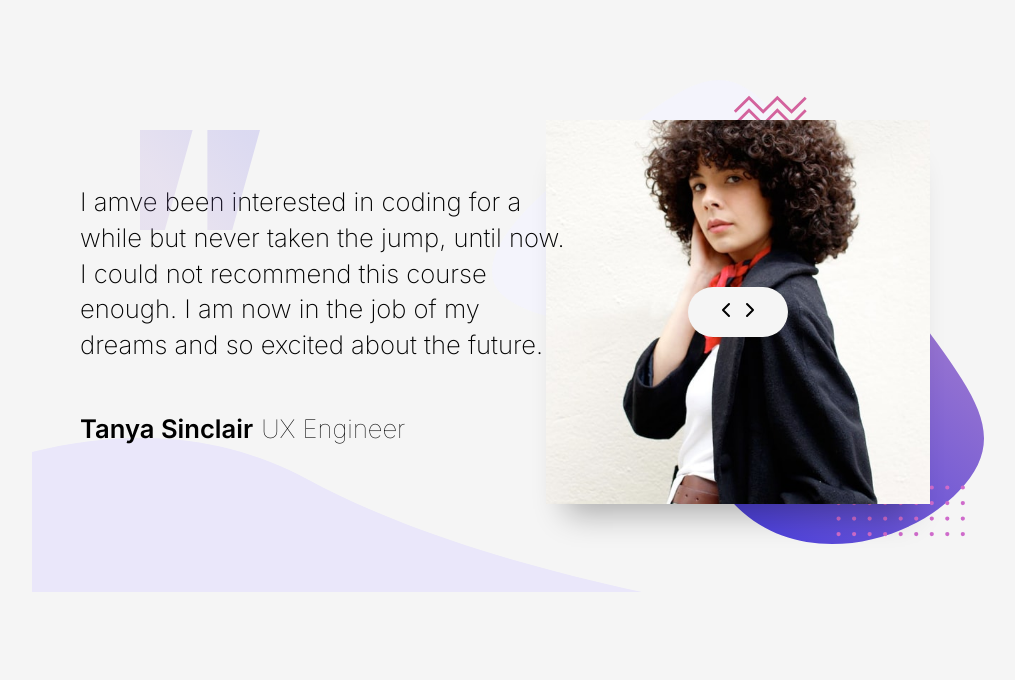
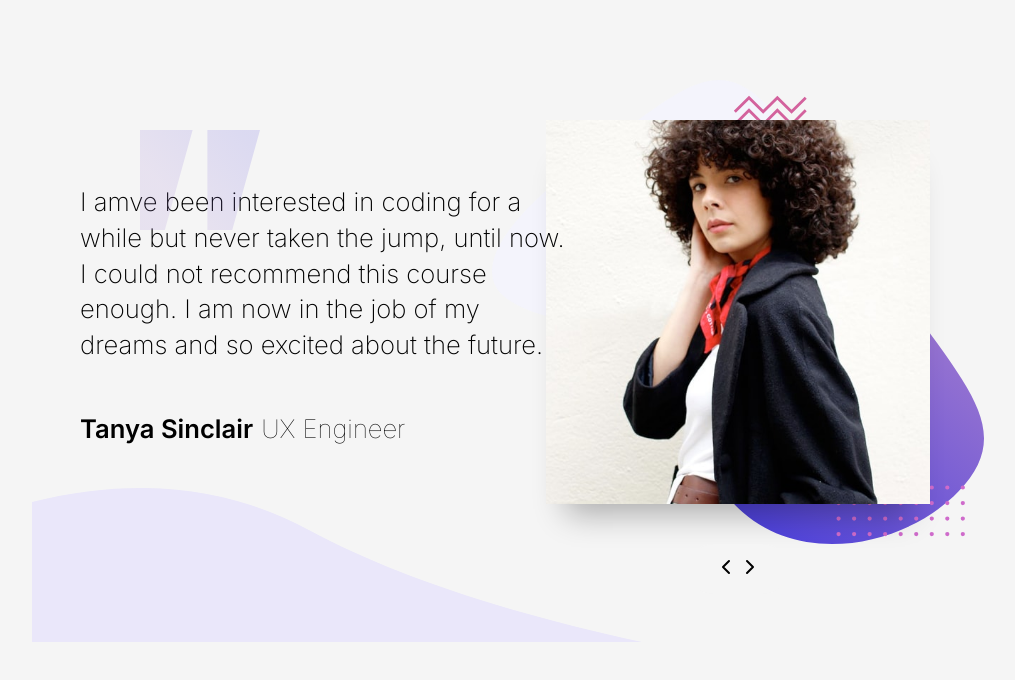
Before and after one commit to catharygr/app-varias-next, a Next.js app: page /carrusel-testominios in a window 1280 px wide. Shown: the top 680 px of the page, without its empty margins (108-1123 px from the left). Built offline with nearby package versions, Linux system fonts and the light colour scheme.

Commit message:
Trabajando con el botón

```diff
--- a/src/app/carrusel-testominios/carrusel.module.css
+++ b/src/app/carrusel-testominios/carrusel.module.css
@@ -64,8 +64,9 @@
 }
 
 .btn {
-  grid-row: 1 / 1;
-  grid-column: 1 / 1;
+  /* grid-row: 1 / 1; */
+  /* grid-column: 1 / 1; */
+  /* place-self: center; */
   border-radius: 25px;
   width: 100px;
   height: 50px;
```
